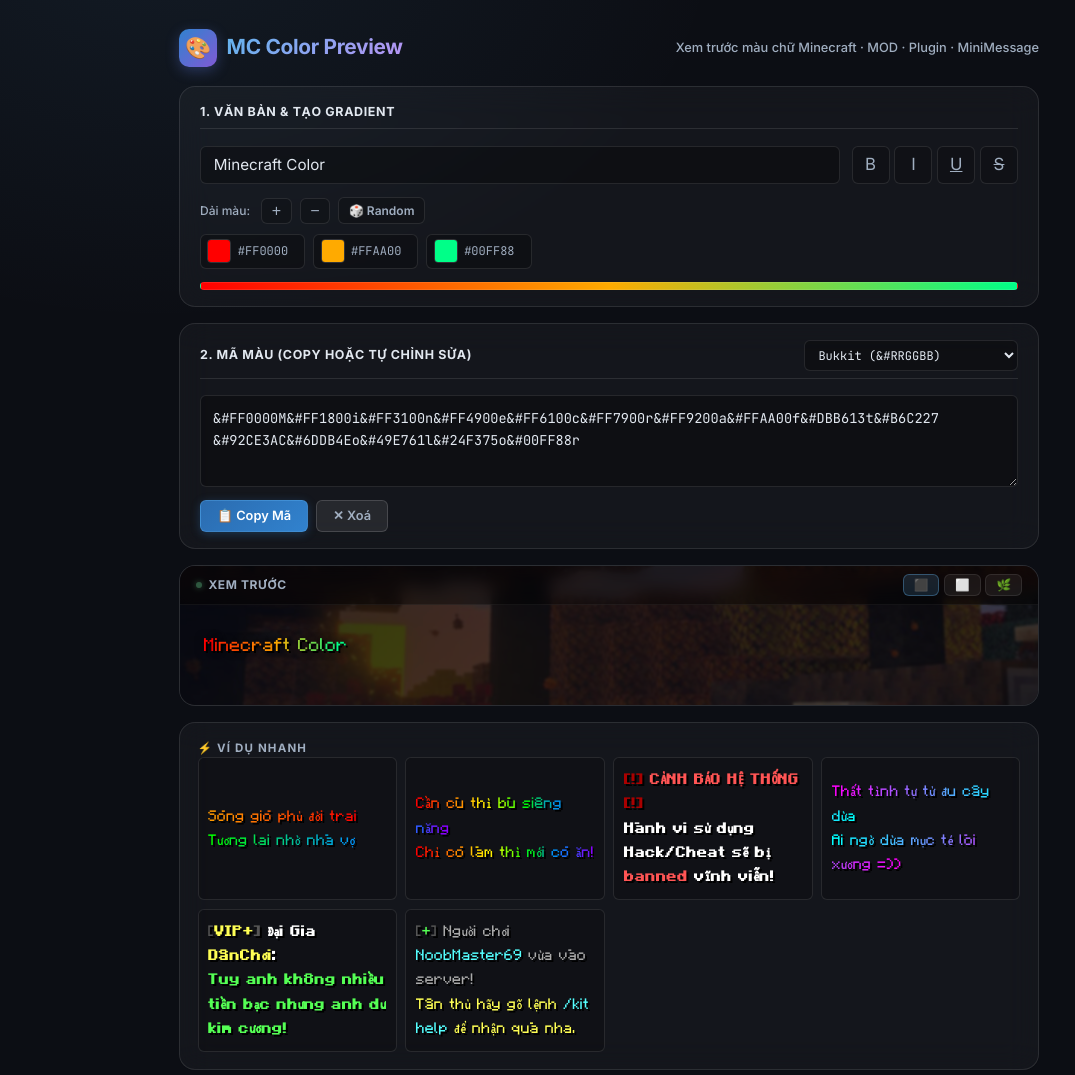
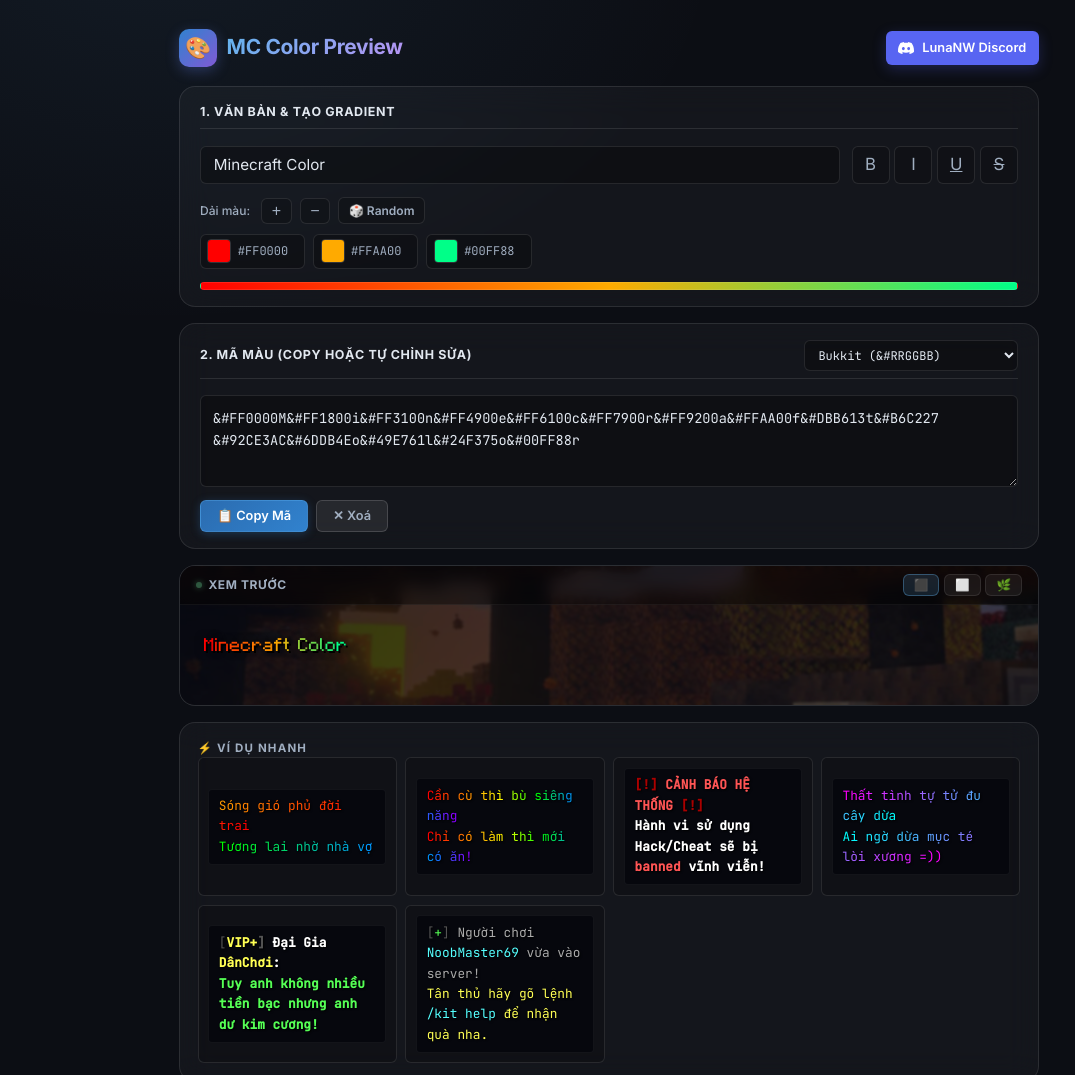
Before and after one commit to bqvinhh208/XemTruocMauChuTrongMinecraft, a website: page public/index.html in a window 1280 px wide. Shown: the top 1075 px of the page, without its empty margins (31-1106 px from the left). Drawn offline with Linux system fonts and the light colour scheme.

Commit message:
feat: Add Discord link button in header and revert quick examples font to JetBrains Mono

```diff
--- a/public/index.html
+++ b/public/index.html
@@ -14,7 +14,12 @@
         <div class="logo-icon">🎨</div>
         <span class="logo-title">MC Color Preview</span>
       </div>
-      <p class="subtitle">Xem trước màu chữ Minecraft · MOD · Plugin · MiniMessage</p>
+      <a href="https://discord.lunanw.online" target="_blank" class="discord-btn">
+        <svg viewBox="0 0 127.14 96.36" width="16" height="16" fill="currentColor">
+          <path d="M107.7,8.07A105.15,105.15,0,0,0,81.47,0a72.06,72.06,0,0,0-3.36,6.83A97.68,97.68,0,0,0,49,6.83,72.37,72.37,0,0,0,45.64,0,105.89,105.89,0,0,0,19.39,8.09C2.79,32.65-1.71,56.6.54,80.21h0A105.73,105.73,0,0,0,32.71,96.36,77.7,77.7,0,0,0,39.6,85.25a68.42,68.42,0,0,1-10.85-5.18c.91-.66,1.8-1.34,2.66-2a75.57,75.57,0,0,0,64.32,0c.87.71,1.76,1.39,2.66,2a68.68,68.68,0,0,1-10.87,5.19,77,77,0,0,0,6.89,11.1A105.25,105.25,0,0,0,126.6,80.22h0C129.24,52.84,122.09,29.11,107.7,8.07ZM42.45,65.69C36.18,65.69,31,60,31,53s5-12.74,11.43-12.74S54,46,53.89,53,48.84,65.69,42.45,65.69Zm42.24,0C78.41,65.69,73.31,60,73.31,53s5-12.74,11.43-12.74S96.1,46,96,53,91.08,65.69,84.69,65.69Z"/>
+        </svg>
+        LunaNW Discord
+      </a>
     </header>
 
     <!-- 1. Text & Gradient Settings -->
--- a/public/style.css
+++ b/public/style.css
@@ -113,6 +113,16 @@ header {
   letter-spacing: -0.3px; line-height: 1.2;
 }
 .subtitle { font-size: 0.8rem; color: var(--text-2); font-weight: 500; }
+.discord-btn {
+  display: inline-flex; align-items: center; gap: 0.5rem;
+  background: #5865F2; color: #fff; font-weight: 600; font-size: 0.8rem;
+  padding: 0.45rem 0.8rem; border-radius: var(--r-sm); text-decoration: none;
+  transition: all 0.2s; box-shadow: 0 4px 14px rgba(88,101,242,0.25);
+  font-family: 'Inter', sans-serif;
+}
+.discord-btn:hover {
+  background: #4752C4; transform: translateY(-1px); box-shadow: 0 6px 20px rgba(88,101,242,0.4); color: #fff;
+}
 
 /* ══════════════════════════════════════════════════════════
    COMPACT EDITOR UI
@@ -317,9 +327,9 @@ header {
 }
 .example-card:hover { border-color: rgba(99,179,237,0.3); background: rgba(99,179,237,0.05); transform: translateY(-2px); }
 .example-preview {
-  background: transparent; border: none; padding: 0;
-  font-family: 'Minecraft', 'VT323', monospace; font-size: 0.95rem; min-height: 2.2em;
-  overflow: hidden; white-space: pre-wrap; text-overflow: clip; line-height: 1.6; text-shadow: 2px 2px 0 #000;
+  background: rgba(5,6,12,0.85); border: 1px solid rgba(255,255,255,0.05); border-radius: 4px; padding: 0.4rem 0.6rem;
+  font-family: 'JetBrains Mono', monospace; font-size: 0.8rem; min-height: 2.2em;
+  overflow: hidden; white-space: pre-wrap; text-overflow: clip; line-height: 1.6; text-shadow: 1px 1px 2px #000;
 }
 
 /* ── Reference section ──────────────────────────────────── */
```
